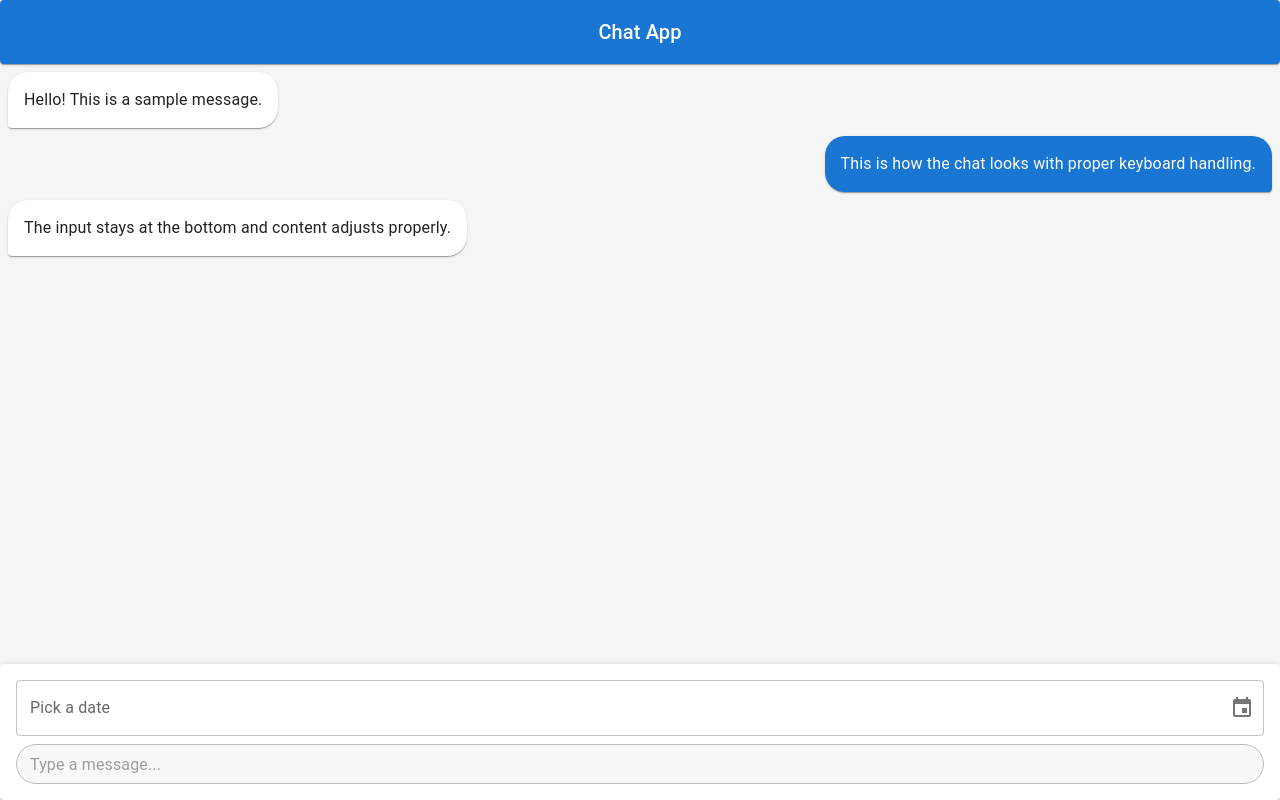
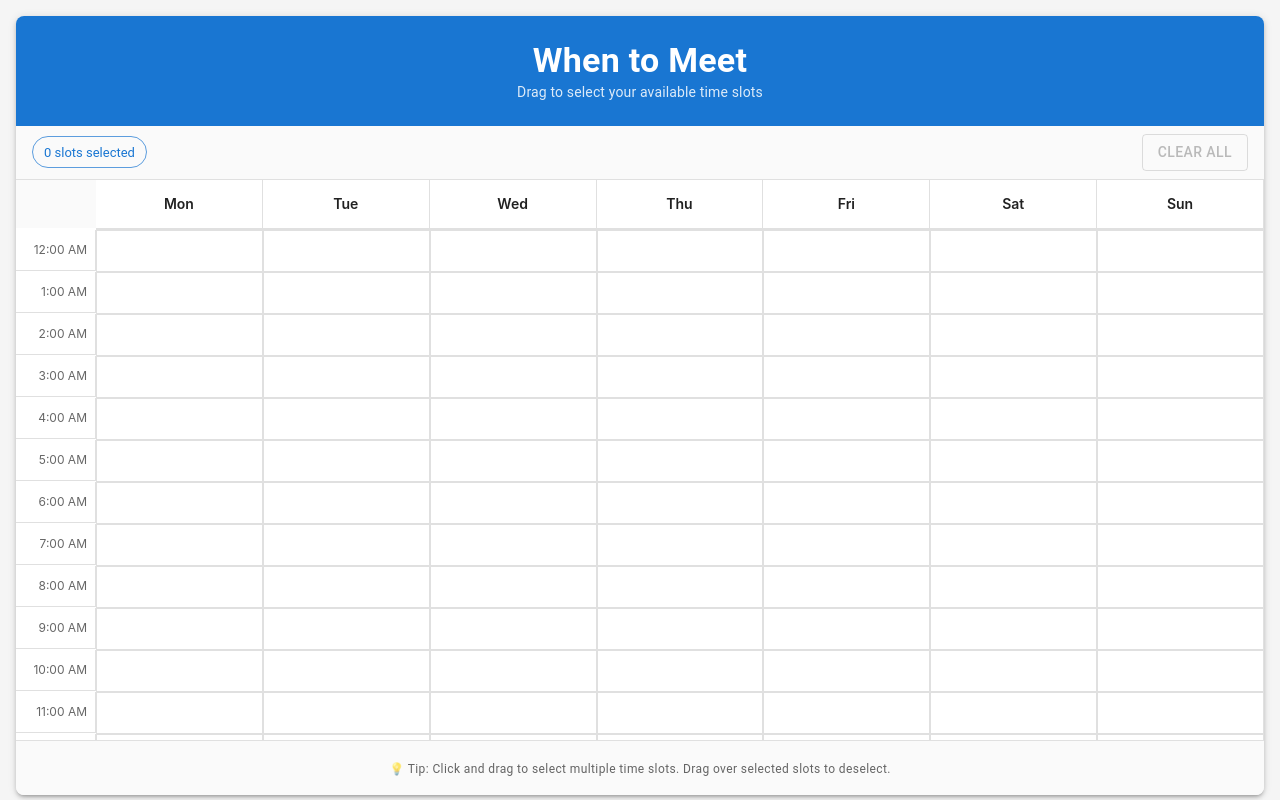
Before and after one commit to AlexKaiLe/test-mobile-view, a React (Create React App) app in the folder my-app/: page / in a window 1280 px wide. Built offline with nearby package versions, Linux system fonts and the light colour scheme.

Commit message:
when to meet

```diff
--- a/my-app/src/App.js
+++ b/my-app/src/App.js
@@ -12,6 +12,7 @@
 import { AdapterDateFns } from "@mui/x-date-pickers/AdapterDateFns";
 import { LocalizationProvider } from "@mui/x-date-pickers/LocalizationProvider";
 import { DatePicker } from "@mui/x-date-pickers/DatePicker";
+import WhenToMeet from "./whenToMeet";
 class ChatApp extends React.Component {
   constructor(props) {
     super(props);
@@ -143,146 +144,133 @@
       this.state;
 
     return (
-      <Box
-        sx={{
-          height: "100dvh",
-          maxHeight: "100dvh",
-          display: "flex",
-          flexDirection: "column",
-          overflow: "hidden",
-          bgcolor: "#f5f5f5",
-          position: "relative",
-        }}
-      >
-        {/* Header */}
-        <Paper
-          elevation={1}
-          sx={{
-            p: 2,
-            bgcolor: "primary.main",
-            color: "white",
-            flexShrink: 0,
-          }}
-        >
-          <Typography variant="h6" align="center">
-            Chat App
-          </Typography>
-        </Paper>
+      <WhenToMeet />
+      // <Box
+      //   sx={{
+      //     height: "100dvh",
+      //     maxHeight: "100dvh",
+      //     display: "flex",
+      //     flexDirection: "column",
+      //     overflow: "hidden",
+      //     bgcolor: "#f5f5f5",
+      //     position: "relative",
+      //   }}
+      // >
+      //   {/* Header */}
+      //   <Paper
+      //     elevation={1}
+      //     sx={{
+      //       p: 2,
+      //       bgcolor: "primary.main",
+      //       color: "white",
+      //       flexShrink: 0,
+      //     }}
+      //   >
+      //     <Typography variant="h6" align="center">
+      //       Chat App
+      //     </Typography>
+      //   </Paper>
 
-        {/* Messages Container */}
-        <Box
-          sx={{
-            flex: 1,
-            overflow: "auto",
-            p: 1,
-            display: "flex",
-            flexDirection: "column",
-            minHeight: 0, // Important for flex scroll
-            // Adjust height based on keyboard presence
-            height: keyboardVisible ? `${viewportHeight - 120}px` : "auto",
-          }}
-        >
-          {messages.map((message) => (
-            <Box
-              key={message.id}
-              sx={{
-                display: "flex",
-                justifyContent:
-                  message.sender === "me" ? "flex-end" : "flex-start",
-                mb: 1,
-              }}
-            >
-              <Paper
-                sx={{
-                  p: 2,
-                  maxWidth: "70%",
-                  bgcolor: message.sender === "me" ? "primary.main" : "white",
-                  color: message.sender === "me" ? "white" : "text.primary",
-                  borderRadius:
-                    message.sender === "me"
-                      ? "20px 20px 4px 20px"
-                      : "20px 20px 20px 4px",
-                }}
-              >
-                <Typography variant="body1">{message.text}</Typography>
-              </Paper>
-            </Box>
-          ))}
-          <div ref={this.messagesEndRef} />
-        </Box>
+      //   {/* Messages Container */}
+      //   <Box
+      //     sx={{
+      //       flex: 1,
+      //       overflow: "auto",
+      //       p: 1,
+      //       display: "flex",
+      //       flexDirection: "column",
+      //       minHeight: 0, // Important for flex scroll
+      //       // Adjust height based on keyboard presence
+      //       height: keyboardVisible ? `${viewportHeight - 120}px` : "auto",
+      //     }}
+      //   >
+      //     {messages.map((message) => (
+      //       <Box
+      //         key={message.id}
+      //         sx={{
+      //           display: "flex",
+      //           justifyContent:
+      //             message.sender === "me" ? "flex-end" : "flex-start",
+      //           mb: 1,
+      //         }}
+      //       >
+      //         <Paper
+      //           sx={{
+      //             p: 2,
+      //             maxWidth: "70%",
+      //             bgcolor: message.sender === "me" ? "primary.main" : "white",
+      //             color: message.sender === "me" ? "white" : "text.primary",
+      //             borderRadius:
+      //               message.sender === "me"
+      //                 ? "20px 20px 4px 20px"
+      //                 : "20px 20px 20px 4px",
+      //           }}
+      //         >
+      //           <Typography variant="body1">{message.text}</Typography>
+      //         </Paper>
+      //       </Box>
+      //     ))}
+      //     <div ref={this.messagesEndRef} />
+      //   </Box>
 
-        {/* Input Container */}
-        <Paper
-          elevation={3}
-          sx={{
-            p: 2,
-            bgcolor: "white",
-            flexShrink: 0,
-            position: "sticky",
-            bottom: 0,
-            left: 0,
-            right: 0,
-            // Prevent the input from being pushed off screen
-            zIndex: 1000,
-          }}
-        >
-          <Box
-            sx={{
-              display: "flex",
-              alignItems: "flex-end",
-              flexDirection: "column",
-              gap: 1,
-            }}
-          >
-            <LocalizationProvider dateAdapter={AdapterDateFns}>
-              <DatePicker
-                label="Pick a date"
-                value={this.state.selectedDate}
-                onChange={(newValue) =>
-                  this.setState({ selectedDate: newValue })
-                }
-                sx={{ width: "100%" }}
-                renderInput={(params) => (
-                  <TextField
-                    {...params}
-                    size="small"
-                    sx={{
-                      "& .MuiOutlinedInput-root": {
-                        borderRadius: "20px",
-                        bgcolor: "#f8f8f8",
-                        width: "100%",
-                      },
-                      mb: 1, // margin-bottom
-                    }}
-                  />
-                )}
-              />
-            </LocalizationProvider>
+      //   {/* Input Container */}
+      //   <Paper
+      //     elevation={3}
+      //     sx={{
+      //       p: 2,
+      //       bgcolor: "white",
+      //       flexShrink: 0,
+      //       position: "sticky",
+      //       bottom: 0,
+      //       left: 0,
+      //       right: 0,
+      //       // Prevent the input from being pushed off screen
+      //       zIndex: 1000,
+      //     }}
+      //   >
+      //     <Box
+      //       sx={{
+      //         display: "flex",
+      //         alignItems: "flex-end",
+      //         flexDirection: "column",
+      //         gap: 1,
+      //       }}
+      //     >
+      //       <LocalizationProvider dateAdapter={AdapterDateFns}>
+      //         <DatePicker
+      //           label="Pick a date"
+      //           value={this.state.selectedDate}
+      //           onChange={(newValue) =>
+      //             this.setState({ selectedDate: newValue })
+      //           }
+      //           sx={{ width: "100%" }}
+      //         />
+      //       </LocalizationProvider>
 
-            <TextField
-              ref={this.inputRef}
-              fullWidth
-              multiline
-              maxRows={4}
-              placeholder="Type a message..."
-              onChange={(e) => {
-                this.handleInputChange();
-              }}
-              variant="outlined"
-              size="small"
-              sx={{
-                "& .MuiOutlinedInput-root": {
-                  borderRadius: "20px",
-                  bgcolor: "#f8f8f8",
-                },
-              }}
-              inputProps={{
-                style: { fontSize: "16px" },
-              }}
-            />
-          </Box>
-        </Paper>
-      </Box>
+      //       <TextField
+      //         ref={this.inputRef}
+      //         fullWidth
+      //         multiline
+      //         maxRows={4}
+      //         placeholder="Type a message..."
+      //         onChange={(e) => {
+      //           this.handleInputChange();
+      //         }}
+      //         variant="outlined"
+      //         size="small"
+      //         sx={{
+      //           "& .MuiOutlinedInput-root": {
+      //             borderRadius: "20px",
+      //             bgcolor: "#f8f8f8",
+      //           },
+      //         }}
+      //         inputProps={{
+      //           style: { fontSize: "16px" },
+      //         }}
+      //       />
+      //     </Box>
+      //   </Paper>
+      // </Box>
     );
   }
 }
--- /dev/null
+++ b/my-app/src/whenToMeet.js
@@ -0,0 +1,297 @@
+import React, { useState, useCallback, useRef, useEffect } from "react";
+import {
+  Box,
+  Paper,
+  Typography,
+  Button,
+  Chip,
+  useMediaQuery,
+  useTheme,
+} from "@mui/material";
+
+const WhenToMeet = () => {
+  const theme = useTheme();
+  const isMobile = useMediaQuery(theme.breakpoints.down("sm"));
+
+  const days = ["Mon", "Tue", "Wed", "Thu", "Fri", "Sat", "Sun"];
+  const hours = Array.from({ length: 24 }, (_, i) => i);
+
+  const [selectedSlots, setSelectedSlots] = useState(new Set());
+  const [isDragging, setIsDragging] = useState(false);
+  const dragMode = useRef("select");
+
+  const getSlotId = (day, hour) => `${day}-${hour}`;
+
+  const formatTime = (hour) => {
+    const period = hour >= 12 ? "PM" : "AM";
+    const displayHour = hour === 0 ? 12 : hour > 12 ? hour - 12 : hour;
+    return `${displayHour}:00 ${period}`;
+  };
+
+  const dragStartRef = useRef(null);
+
+  const handleMouseDown = (day, hour) => {
+    const slotId = getSlotId(day, hour);
+    setIsDragging(true);
+    dragMode.current = selectedSlots.has(slotId) ? "deselect" : "select";
+    dragStartRef.current = { day, hour };
+    updateSlots(dragStartRef.current, { day, hour });
+  };
+
+  const handleMouseEnter = (day, hour) => {
+    if (!isDragging || !dragStartRef.current) return;
+    updateSlots(dragStartRef.current, { day, hour });
+  };
+
+  const updateSlots = (start, end) => {
+    const dayMin = Math.min(start.day, end.day);
+    const dayMax = Math.max(start.day, end.day);
+    const hourMin = Math.min(start.hour, end.hour);
+    const hourMax = Math.max(start.hour, end.hour);
+
+    const newSet = new Set(selectedSlots);
+    for (let d = dayMin; d <= dayMax; d++) {
+      for (let h = hourMin; h <= hourMax; h++) {
+        const slotId = getSlotId(d, h);
+        dragMode.current === "select"
+          ? newSet.add(slotId)
+          : newSet.delete(slotId);
+      }
+    }
+    setSelectedSlots(newSet);
+  };
+  //   const handleMouseDown = useCallback(
+  //     (day, hour) => {
+  //       const slotId = getSlotId(day, hour);
+  //       setIsDragging(true);
+  //       dragMode.current = selectedSlots.has(slotId) ? "deselect" : "select";
+  //       setSelectedSlots((prev) => {
+  //         const newSet = new Set(prev);
+  //         dragMode.current === "select"
+  //           ? newSet.add(slotId)
+  //           : newSet.delete(slotId);
+  //         return newSet;
+  //       });
+  //     },
+  //     [selectedSlots]
+  //   );
+
+  //   const handleMouseEnter = useCallback(
+  //     (day, hour) => {
+  //       if (!isDragging) return;
+  //       const slotId = getSlotId(day, hour);
+  //       setSelectedSlots((prev) => {
+  //         const newSet = new Set(prev);
+  //         dragMode.current === "select"
+  //           ? newSet.add(slotId)
+  //           : newSet.delete(slotId);
+  //         return newSet;
+  //       });
+  //     },
+  //     [isDragging]
+  //   );
+
+  const handleMouseUp = useCallback(() => {
+    setIsDragging(false);
+  }, []);
+
+  const handleTouchStart = useCallback(
+    (day, hour) => {
+      handleMouseDown(day, hour);
+    },
+    [handleMouseDown]
+  );
+
+  const handleTouchMove = useCallback(
+    (e) => {
+      if (!isDragging) return;
+      const touch = e.touches[0];
+      const el = document.elementFromPoint(touch.clientX, touch.clientY);
+      if (el?.dataset?.day && el?.dataset?.hour) {
+        handleMouseEnter(parseInt(el.dataset.day), parseInt(el.dataset.hour));
+      }
+    },
+    [isDragging, handleMouseEnter]
+  );
+
+  const handleTouchEnd = useCallback(() => handleMouseUp(), [handleMouseUp]);
+
+  const clearAvailability = () => setSelectedSlots(new Set());
+  const getSelectedCount = () => selectedSlots.size;
+
+  return (
+    <Box
+      sx={{
+        maxWidth: "100%",
+        padding: 2,
+        bgcolor: "#f5f5f5",
+        minHeight: "100dvh",
+      }}
+    >
+      <Paper elevation={3} sx={{ borderRadius: 2, overflow: "hidden" }}>
+        {/* Header */}
+        <Box
+          sx={{
+            bgcolor: "primary.main",
+            color: "white",
+            p: isMobile ? 2 : 3,
+            textAlign: "center",
+          }}
+        >
+          <Typography variant={isMobile ? "h5" : "h4"} fontWeight="bold">
+            When to Meet
+          </Typography>
+          <Typography variant="body2" sx={{ opacity: 0.85 }}>
+            Drag to select your available time slots
+          </Typography>
+        </Box>
+
+        {/* Stats Bar */}
+        <Box
+          sx={{
+            px: 2,
+            py: 1,
+            display: "flex",
+            justifyContent: "space-between",
+            alignItems: "center",
+            bgcolor: "#fafafa",
+            borderBottom: "1px solid #e0e0e0",
+            flexWrap: "wrap",
+            gap: 2,
+          }}
+        >
+          <Chip
+            label={`${getSelectedCount()} slots selected`}
+            color="primary"
+            variant="outlined"
+          />
+          <Button
+            onClick={clearAvailability}
+            variant="outlined"
+            disabled={getSelectedCount() === 0}
+          >
+            Clear All
+          </Button>
+        </Box>
+
+        {/* Calendar Grid */}
+        <Box
+          sx={{
+            overflowX: "auto",
+            maxHeight: isMobile ? "60vh" : "70vh",
+            bgcolor: "white",
+            touchAction: "none", // <- key to prevent iOS overscroll during touch
+          }}
+          onMouseUp={handleMouseUp}
+          onTouchEnd={handleTouchEnd}
+          onTouchMove={(e) => {
+            e.preventDefault(); // prevent vertical scroll
+            handleTouchMove(e);
+          }}
+        >
+          <Box
+            sx={{
+              display: "grid",
+              gridTemplateColumns: `${
+                isMobile ? "60px" : "80px"
+              } repeat(7, 1fr)`,
+              minWidth: isMobile ? "500px" : "600px",
+            }}
+          >
+            <Box sx={{ height: 48, bgcolor: "#fafafa" }} />
+            {days.map((day) => (
+              <Box
+                key={day}
+                sx={{
+                  borderBottom: "2px solid #e0e0e0",
+                  borderRight: "1px solid #e0e0e0",
+                  display: "flex",
+                  alignItems: "center",
+                  justifyContent: "center",
+                  fontWeight: 600,
+                  fontSize: isMobile ? "0.75rem" : "0.875rem",
+                  height: 48,
+                }}
+              >
+                {day}
+              </Box>
+            ))}
+
+            {hours.map((hour) => (
+              <React.Fragment key={hour}>
+                <Box
+                  sx={{
+                    borderRight: "1px solid #e0e0e0",
+                    borderBottom: "1px solid #e0e0e0",
+                    display: "flex",
+                    alignItems: "center",
+                    justifyContent: "flex-end",
+                    pr: 1,
+                    textAlign: "left",
+                    fontSize: isMobile ? "0.6rem" : "0.75rem",
+                    height: isMobile ? 32 : 40,
+                    color: "#666",
+                    whiteSpace: "nowrap",
+                    overflow: "hidden",
+                    textOverflow: "ellipsis",
+                  }}
+                >
+                  {formatTime(hour)}
+                </Box>
+                {days.map((_, dayIndex) => {
+                  const slotId = getSlotId(dayIndex, hour);
+                  const isSelected = selectedSlots.has(slotId);
+                  return (
+                    <Box
+                      key={slotId}
+                      data-day={dayIndex}
+                      data-hour={hour}
+                      sx={{
+                        border: "1px solid #e0e0e0",
+                        height: isMobile ? 32 : 40,
+                        fontSize: "0.75rem",
+                        cursor: "pointer",
+                        display: "flex",
+                        alignItems: "center",
+                        justifyContent: "center",
+                        userSelect: "none",
+                        bgcolor: isSelected ? "primary.main" : "white",
+                        color: isSelected ? "white" : "inherit",
+                        transition: "background-color 0.15s ease",
+                        "&:hover": {
+                          bgcolor: isSelected ? "primary.dark" : "#f5f5f5",
+                        },
+                      }}
+                      onMouseDown={() => handleMouseDown(dayIndex, hour)}
+                      onMouseEnter={() => handleMouseEnter(dayIndex, hour)}
+                      onTouchStart={() => handleTouchStart(dayIndex, hour)}
+                    >
+                      {isSelected && "✓"}
+                    </Box>
+                  );
+                })}
+              </React.Fragment>
+            ))}
+          </Box>
+        </Box>
+
+        {/* Instructions */}
+        <Box
+          sx={{
+            p: 2,
+            textAlign: "center",
+            borderTop: "1px solid #e0e0e0",
+            bgcolor: "#fafafa",
+          }}
+        >
+          <Typography variant="caption" color="textSecondary">
+            💡 Tip: Click and drag to select multiple time slots. Drag over
+            selected slots to deselect.
+          </Typography>
+        </Box>
+      </Paper>
+    </Box>
+  );
+};
+
+export default WhenToMeet;
```
